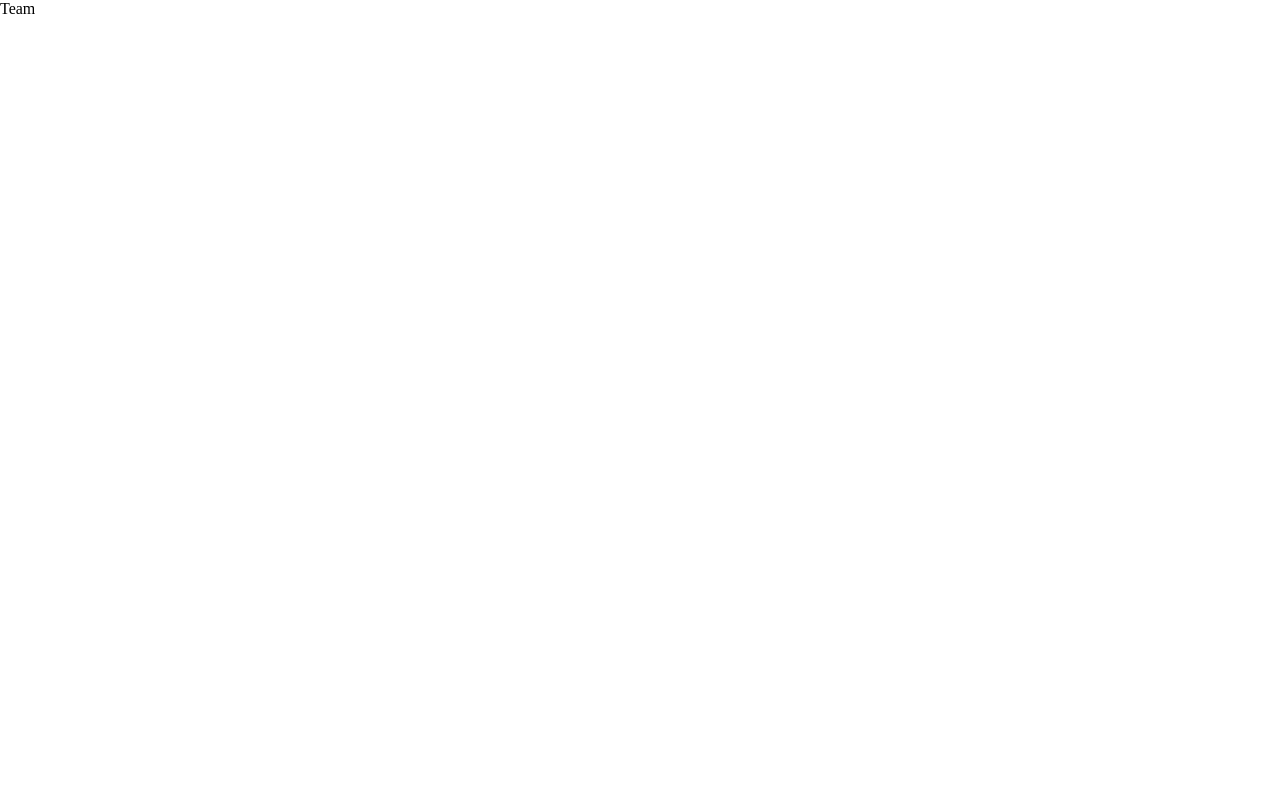
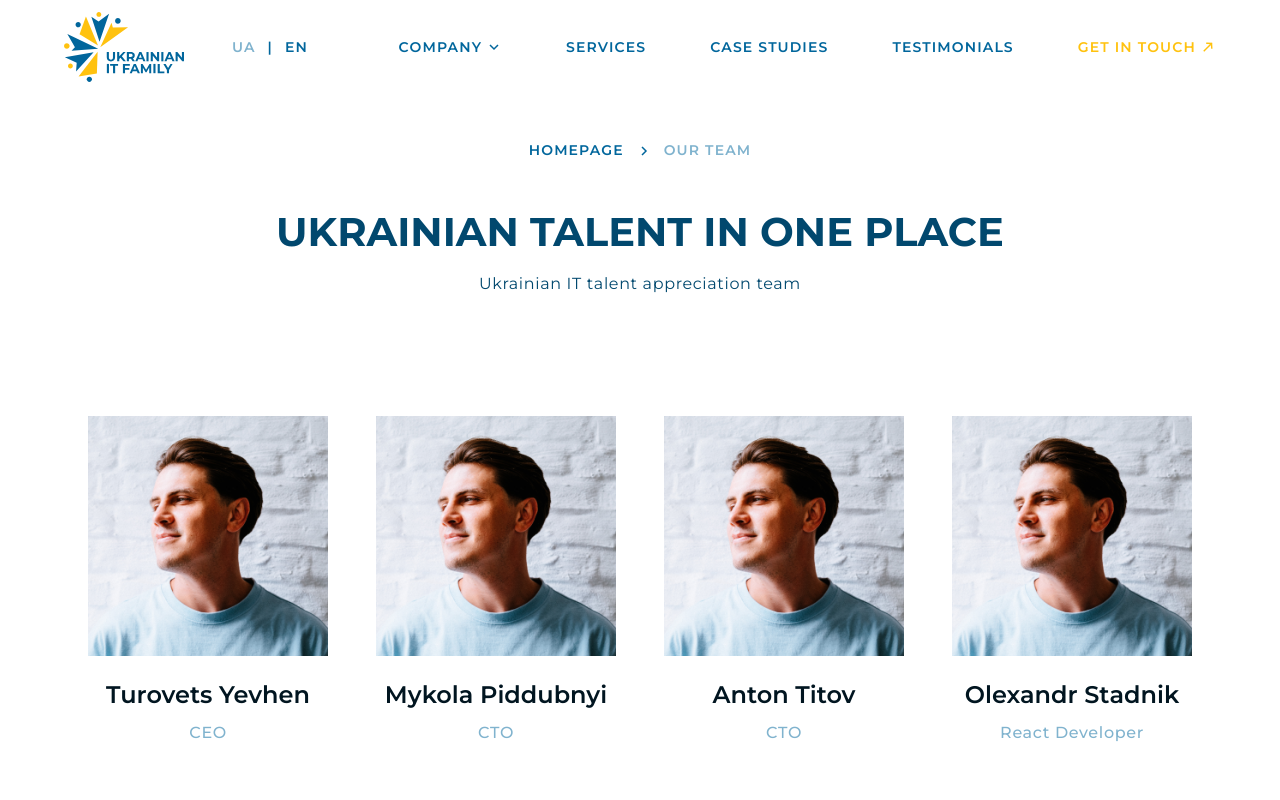
Before and after one commit to Antonster/ukrainian-it.family, a Next.js app: page /team in a window 1280 px wide. Shown: the top 800 px of the page. Built offline with nearby package versions, Linux system fonts and the light colour scheme.

Commit message:
feat: our team page

```diff
--- /dev/null
+++ b/src/components/team-list/index.jsx
@@ -0,0 +1,19 @@
+import { teamListData } from '@constants/index';
+import styles from '@styles/components/team-list.module.scss';
+import Image from 'next/image';
+
+const TeamList = () => (
+  <div className={styles.container}>
+    {teamListData.map(({ id, name, position, photo }) => (
+      <div key={id} className={styles.item}>
+        <div className={styles.item__image}>
+          <Image src={photo} alt={`${name} avatar`} width={280} height={280} />
+        </div>
+        <div className={styles.item__name}>{name}</div>
+        <div className={styles.item__position}>{position}</div>
+      </div>
+    ))}
+  </div>
+);
+
+export default TeamList;
--- a/src/components/title-section-wrapper/index.jsx
+++ b/src/components/title-section-wrapper/index.jsx
@@ -4,7 +4,7 @@ import PropTypes from 'prop-types';
 const TitleSectionWrapper = ({ title, description, children }) => (
   <div className={styles.container}>
     <div className={styles['title-wrapper']}>
-      <h3 className={styles['title-wrapper__title']}>{title}</h3>
+      <h1 className={styles['title-wrapper__title']}>{title}</h1>
       <div className={styles['title-wrapper__description']}>{description}</div>
     </div>
 
--- /dev/null
+++ b/src/components/why-us/index.jsx
@@ -0,0 +1,15 @@
+import { whyUsData } from '@constants/index';
+import styles from '@styles/components/why-us.module.scss';
+
+const WhyUs = () => (
+  <div className={styles.container}>
+    {whyUsData.map(({ id, name, description }) => (
+      <div key={id} className={styles.item}>
+        <div className={styles.item__name}>{name}</div>
+        <div className={styles.item__description}>{description}</div>
+      </div>
+    ))}
+  </div>
+);
+
+export default WhyUs;
--- a/src/constants/index.js
+++ b/src/constants/index.js
@@ -220,6 +220,10 @@ export const headerData = [
       {
         text: 'Career',
         link: '/career',
+      },
+      {
+        text: 'Our team',
+        link: '/team',
       },
     ],
   },
@@ -654,3 +658,78 @@ export const careerData = [
     ],
   },
 ];
+
+export const whyUsData = [
+  {
+    id: '1',
+    name: 'Project ownership',
+    description: 'We care about successful project result.',
+  },
+  {
+    id: '2',
+    name: 'High English level',
+    description:
+      'We know that usually there is a dilemma: either skills or sufficient English level. We provide both.',
+  },
+  {
+    id: '3',
+    name: 'Happy team',
+    description: 'We are honest with our team members.',
+  },
+  {
+    id: '4',
+    name: 'Constinuous team growth',
+    description: 'We encourage studying and research stages to look for the best results.',
+  },
+];
+
+export const teamListData = [
+  {
+    id: '1',
+    name: 'Turovets Yevhen',
+    position: 'CEO',
+    photo: '/static/images/avatar.png',
+  },
+  {
+    id: '2',
+    name: 'Mykola Piddubnyi',
+    position: 'CTO',
+    photo: '/static/images/avatar.png',
+  },
+  {
+    id: '3',
+    name: 'Anton Titov',
+    position: 'CTO',
+    photo: '/static/images/avatar.png',
+  },
+  {
+    id: '4',
+    name: 'Olexandr Stadnik',
+    position: 'React Developer',
+    photo: '/static/images/avatar.png',
+  },
+  {
+    id: '5',
+    name: 'Dmytro Yahuza',
+    position: 'PHP Full-stack Developer',
+    photo: '/static/images/avatar.png',
+  },
+  {
+    id: '6',
+    name: 'Denis Velykyi',
+    position: 'PHP Full-stack developer',
+    photo: '/static/images/avatar.png',
+  },
+  {
+    id: '7',
+    name: 'Andrey Oleinych',
+    position: 'PHP Developer',
+    photo: '/static/images/avatar.png',
+  },
+  {
+    id: '8',
+    name: 'Anastasiia Titova',
+    position: 'Project Manager',
+    photo: '/static/images/avatar.png',
+  },
+];
--- a/src/pages/team.jsx
+++ b/src/pages/team.jsx
@@ -1,6 +1,57 @@
+import Breadcrumbs from '@components/breadcrumbs';
+import DropALine from '@components/drop-a-line';
+import Footer from '@components/footer';
+import Header from '@components/header';
+import Layout from '@components/layout';
+import SectionWrapper from '@components/section-wrapper';
+import TeamList from '@components/team-list';
+import TitleSectionWrapper from '@components/title-section-wrapper';
+import VacancyList from '@components/vacancy-list';
+import WhyUs from '@components/why-us';
+import styles from '@styles/pages/team.module.scss';
 import Head from 'next/head';
-import Image from 'next/image';
+import { useMemo } from 'react';
 
-const Team = () => <div>Team</div>;
+const Team = () => {
+  const crumbs = useMemo(() => [{ link: '/', text: 'Homepage' }, 'Our Team'], []);
+
+  return (
+    <div className={styles.container}>
+      <Head>
+        <title>Our Team | Ukrainian-IT.Family</title>
+        <meta name="description" content="" />
+      </Head>
+
+      <Header />
+
+      <Layout>
+        <Breadcrumbs crumbs={crumbs} centered />
+      </Layout>
+
+      <Layout>
+        <TitleSectionWrapper
+          title="Ukrainian talent in one place"
+          description="Ukrainian IT talent appreciation team"
+        >
+          <TeamList />
+        </TitleSectionWrapper>
+      </Layout>
+
+      <Layout>
+        <SectionWrapper name="Why us" titles={['Why us']}>
+          <WhyUs />
+        </SectionWrapper>
+      </Layout>
+
+      <Layout filled>
+        <SectionWrapper name="Drop a line" titles={['Credit us your project']}>
+          <DropALine />
+        </SectionWrapper>
+      </Layout>
+
+      <Footer />
+    </div>
+  );
+};
 
 export default Team;
--- /dev/null
+++ b/src/styles/components/team-list.module.scss
@@ -0,0 +1,37 @@
+.container {
+  display: flex;
+  justify-content: center;
+  align-items: center;
+  flex-wrap: wrap;
+  gap: 24px 0;
+}
+
+.item {
+  width: 25%;
+  padding: 24px;
+
+  &__image {
+    line-height: 0;
+    margin: 0 0 24px;
+  }
+
+  &__name {
+    font-family: 'Montserrat';
+    font-weight: 600;
+    font-size: 24px;
+    line-height: 29px;
+    text-align: center;
+    color: #011520;
+    margin: 0 0 12px;
+  }
+
+  &__position {
+    font-family: 'Montserrat';
+    font-weight: 500;
+    font-size: 16px;
+    line-height: 150%;
+    text-align: center;
+    letter-spacing: 0.04em;
+    color: #80b3ce;
+  }
+}
--- /dev/null
+++ b/src/styles/components/why-us.module.scss
@@ -0,0 +1,36 @@
+.container {
+  width: 100%;
+  display: flex;
+  align-items: center;
+  justify-content: center;
+  flex-wrap: wrap;
+}
+
+.item {
+  width: 25%;
+  height: 250px;
+  padding: 40px;
+  background: #f2f7fa;
+
+  &:nth-child(2n) {
+    background: #fffcf3;
+  }
+
+  &__name {
+    font-family: 'Montserrat';
+    font-weight: 600;
+    font-size: 24px;
+    line-height: 29px;
+    color: #01669c;
+    margin: 0 0 24px;
+  }
+
+  &__description {
+    font-family: 'Montserrat';
+    font-weight: 400;
+    font-size: 14px;
+    line-height: 170%;
+    letter-spacing: 0.04em;
+    color: #01669c;
+  }
+}
--- /dev/null
+++ b/src/styles/pages/team.module.scss
@@ -0,0 +1,3 @@
+.container {
+  position: relative;
+}
```
Also changed, not shown: src/styles/components/our-life.module.scss (+0 -14 lines), public/static/images/avatar.png (added).
